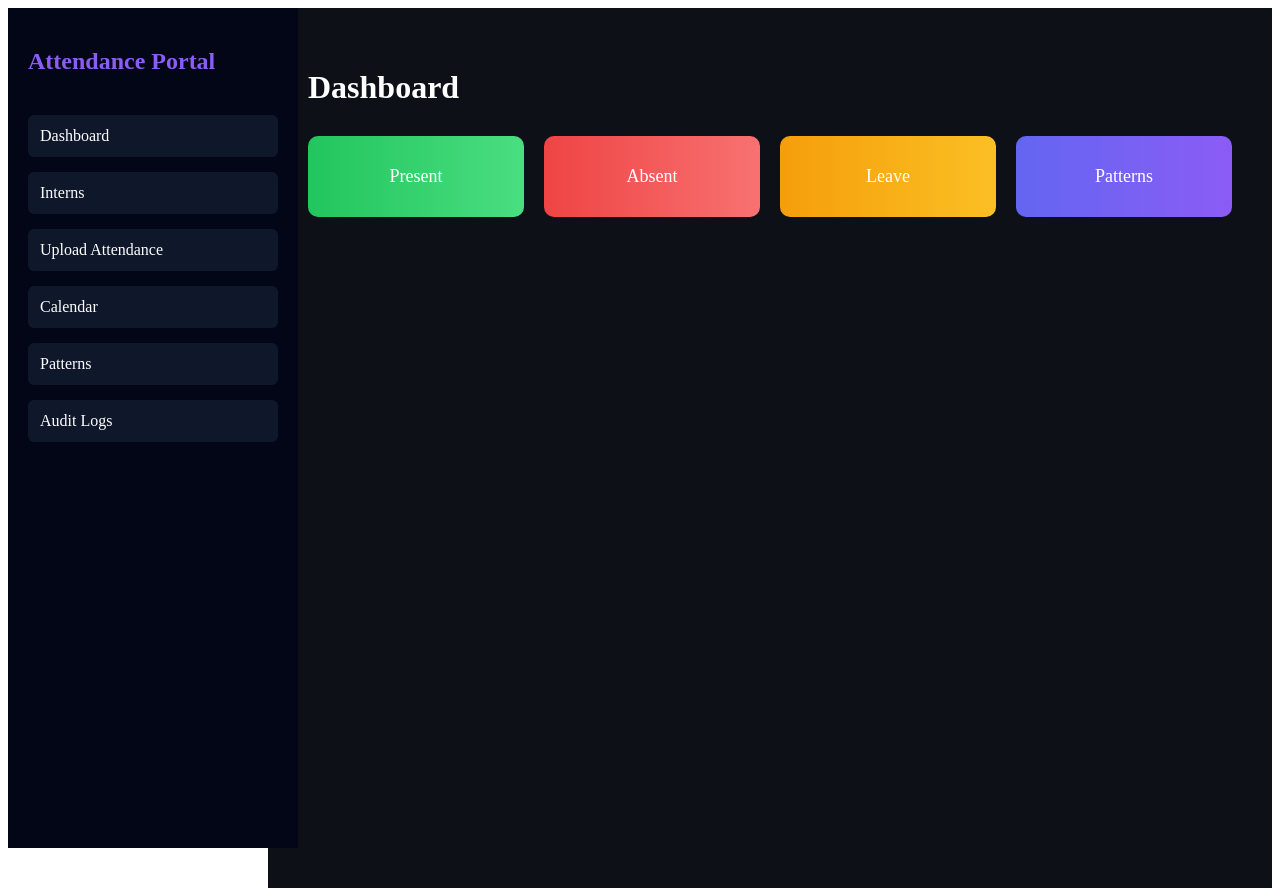
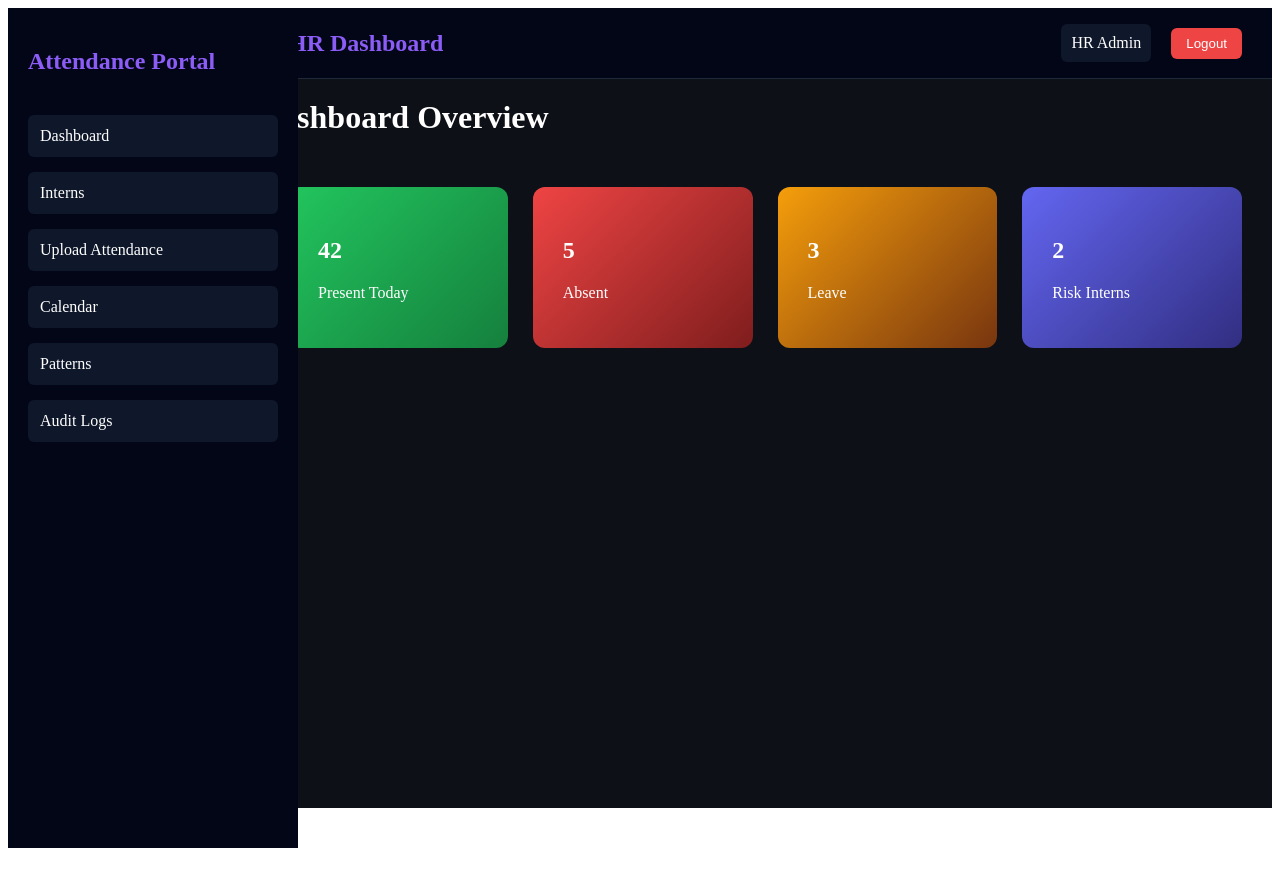
Before and after one commit to proeduvate/attendance-portal, a React (Create React App) app in the folder frontend/: page /dashboard in a window 1280 px wide. After the commit the page ends 816 px from the top, so only its background shows below. Built offline with nearby package versions, Linux system fonts and the light colour scheme.

Commit message:
Update Dashboard.jsx

```diff
--- a/frontend/src/pages/Dashboard.jsx
+++ b/frontend/src/pages/Dashboard.jsx
@@ -1,4 +1,5 @@
 import Sidebar from "../components/Sidebar"
+import Navbar from "../components/Navbar"
 import {motion} from "framer-motion"
 
 export default function Dashboard(){
@@ -9,57 +10,59 @@ return(
 
 <Sidebar/>
 
-<div style={container}>
+<div style={main}>
 
-<h1>
+<Navbar/>
 
-Dashboard
+<h1 style={{marginTop:"20px"}}>
+
+Dashboard Overview
 
 </h1>
 
 <div style={grid}>
 
 <motion.div
-style={cardGreen}
-whileHover={{scale:1.08}}
-initial={{opacity:0}}
-animate={{opacity:1}}
+style={card}
+whileHover={{scale:1.06}}
 >
 
-Present
+<h2>42</h2>
+
+<p>Present Today</p>
 
 </motion.div>
 
 <motion.div
 style={cardRed}
-whileHover={{scale:1.08}}
-initial={{opacity:0}}
-animate={{opacity:1}}
+whileHover={{scale:1.06}}
 >
 
-Absent
+<h2>5</h2>
+
+<p>Absent</p>
 
 </motion.div>
 
 <motion.div
 style={cardYellow}
-whileHover={{scale:1.08}}
-initial={{opacity:0}}
-animate={{opacity:1}}
+whileHover={{scale:1.06}}
 >
 
-Leave
+<h2>3</h2>
+
+<p>Leave</p>
 
 </motion.div>
 
 <motion.div
 style={cardPurple}
-whileHover={{scale:1.08}}
-initial={{opacity:0}}
-animate={{opacity:1}}
+whileHover={{scale:1.06}}
 >
 
-Patterns
+<h2>2</h2>
+
+<p>Risk Interns</p>
 
 </motion.div>
 
@@ -73,19 +76,17 @@ Patterns
 
 }
 
-const container={
+const main={
 
-marginLeft:"260px",
+marginLeft:"250px",
 
-padding:"40px",
+width:"100%",
 
 background:"#0D1117",
 
-height:"100vh",
+minHeight:"100vh",
 
-color:"white",
-
-width:"100%"
+color:"white"
 
 }
 
@@ -95,64 +96,48 @@ display:"grid",
 
 gridTemplateColumns:"repeat(4,1fr)",
 
-gap:"20px",
+gap:"25px",
 
-marginTop:"30px"
+padding:"30px"
 
 }
 
-const cardGreen={
+const card={
 
-background:"linear-gradient(90deg,#22c55e,#4ade80)",
+background:"linear-gradient(135deg,#22c55e,#15803d)",
 
 padding:"30px",
 
-borderRadius:"10px",
-
-textAlign:"center",
-
-fontSize:"18px"
+borderRadius:"12px"
 
 }
 
 const cardRed={
 
-background:"linear-gradient(90deg,#ef4444,#f87171)",
+background:"linear-gradient(135deg,#ef4444,#7f1d1d)",
 
 padding:"30px",
 
-borderRadius:"10px",
-
-textAlign:"center",
-
-fontSize:"18px"
+borderRadius:"12px"
 
 }
 
 const cardYellow={
 
-background:"linear-gradient(90deg,#f59e0b,#fbbf24)",
+background:"linear-gradient(135deg,#f59e0b,#78350f)",
 
 padding:"30px",
 
-borderRadius:"10px",
-
-textAlign:"center",
-
-fontSize:"18px"
+borderRadius:"12px"
 
 }
 
 const cardPurple={
 
-background:"linear-gradient(90deg,#6366f1,#8b5cf6)",
+background:"linear-gradient(135deg,#6366f1,#312e81)",
 
 padding:"30px",
 
-borderRadius:"10px",
-
-textAlign:"center",
-
-fontSize:"18px"
+borderRadius:"12px"
 
 }
```
